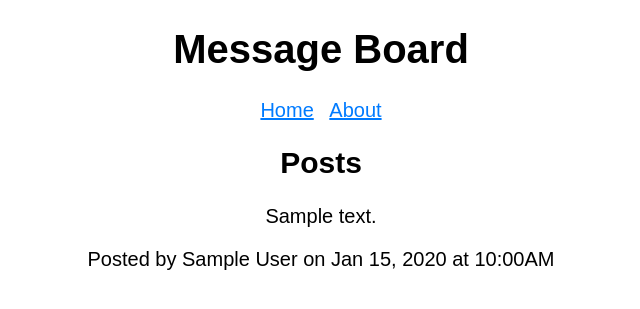
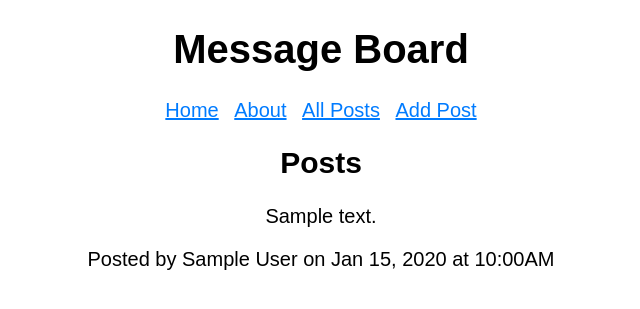
Before and after one commit to han-wong/buttered-oil-vacation, a Flask app: template board/templates/posts/posts.html in a window 1280 px wide. Shown: the top 309 px of the page, without its empty margins (319-959 px from the left). Run offline with Flask 3, Linux system fonts and the light colour scheme; the template is opened without the code that fills it: most values are stand-ins (such as "Sample title", 1, 10 or a date in 2020).

Commit message:
updated navigation

```diff
--- a/board/templates/_navigation.html
+++ b/board/templates/_navigation.html
@@ -6,5 +6,11 @@
     <li>
       <a href="{{ url_for('pages.about') }}">About</a>
     </li>
+    <li>
+      <a href="{{ url_for('posts.posts') }}">All Posts</a>
+    </li>
+    <li>
+      <a href="{{ url_for('posts.create') }}">Add Post</a>
+    </li>
   </ul>
 </nav>
--- /dev/null
+++ b/generate_secret.py
@@ -0,0 +1,3 @@
+import secrets
+
+print(secrets.token_hex())
```
Also changed, not shown: board.sqlite (deleted), 2 other files.
